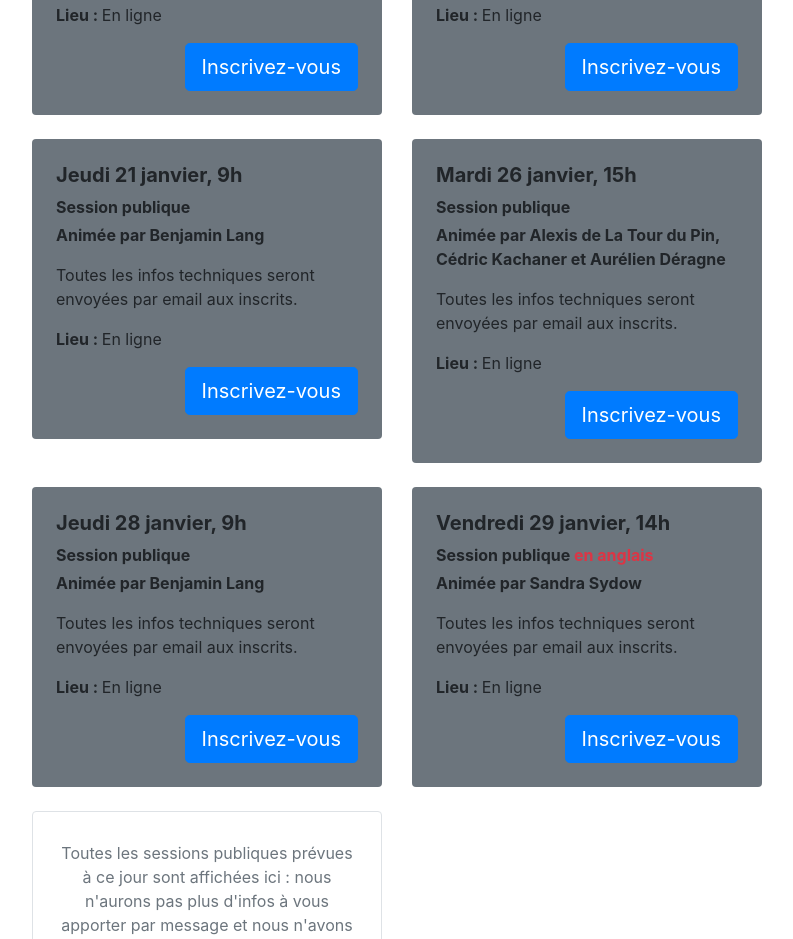
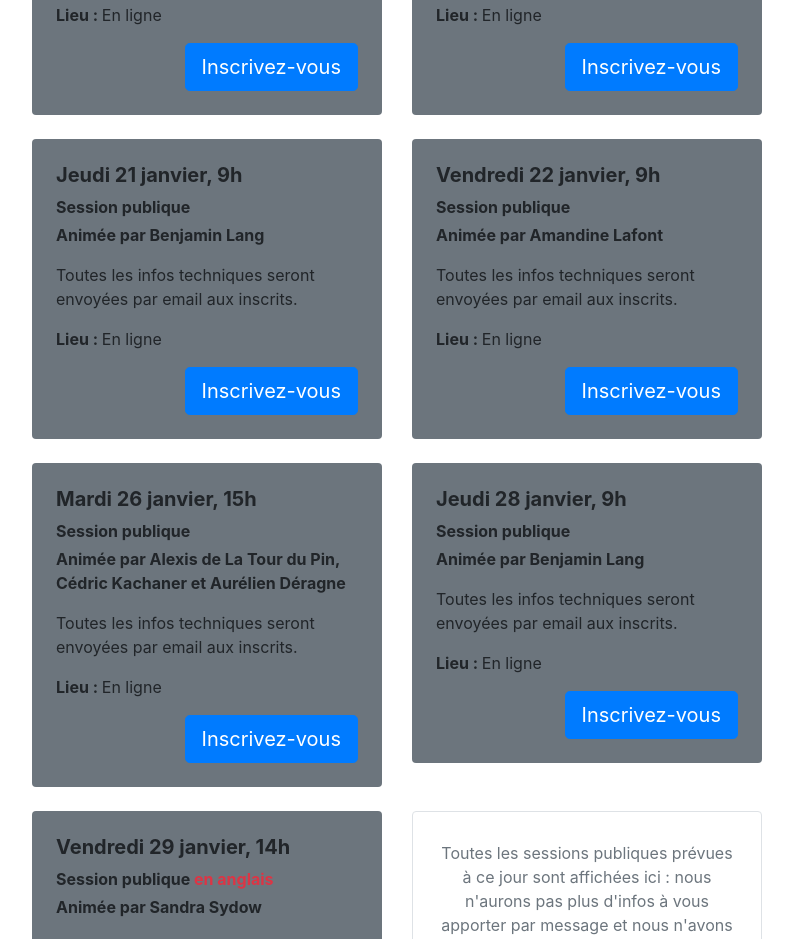
Before and after one commit to YvainM/FDN, a website with bundled scripts: page index.html in a window 1280 px wide. Shown: the part 3105-4044 px from the top of the page, without its empty margins (53-846 px from the left). Built offline with nearby package versions, Linux system fonts and the light colour scheme.

Commit message:
Ajout session Amandine

```diff
--- a/index.html
+++ b/index.html
@@ -260,6 +260,18 @@
                 <p class=""><span class="font-weight-bold">Lieu : </span>En ligne</p>
                 <div class="d-block text-right"><a target="_blank" rel="noreferrer"
                     href="https://www.billetweb.fr/atelier-fresque-du-numerique-avec-benjamin-lang1"
+                    class="btn btn-primary btn-lg">Inscrivez-vous</a></div>
+              </div>
+            </div>
+            <div class="col-12 col-md-6">
+              <div class="vignette-session rounded bg-secondary p-4 mb-4">
+                <h3 class="h5 font-weight-bold">Vendredi 22 janvier, 9h</h3>
+                <p class="font-weight-bold mb-1">Session publique</p>
+                <p class="font-weight-bold">Animée par Amandine Lafont</p>
+                <p>Toutes les infos techniques seront envoyées par email aux inscrits.</p>
+                <p class=""><span class="font-weight-bold">Lieu : </span>En ligne</p>
+                <div class="d-block text-right"><a target="_blank" rel="noreferrer"
+                    href="https://www.billetweb.fr/atelier-fresque-du-numerique-avec-amandine-lafont"
                     class="btn btn-primary btn-lg">Inscrivez-vous</a></div>
               </div>
             </div>
```
